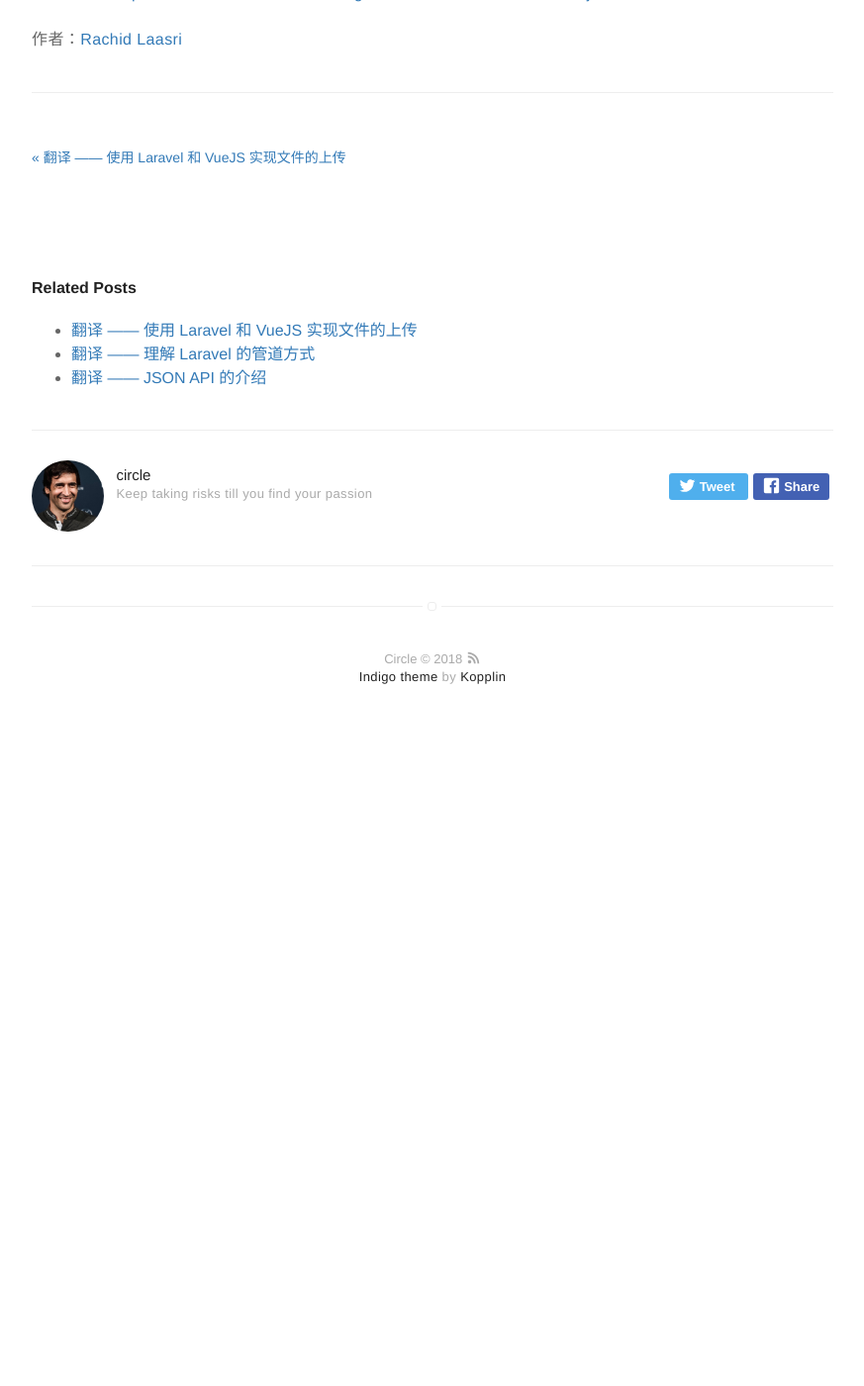
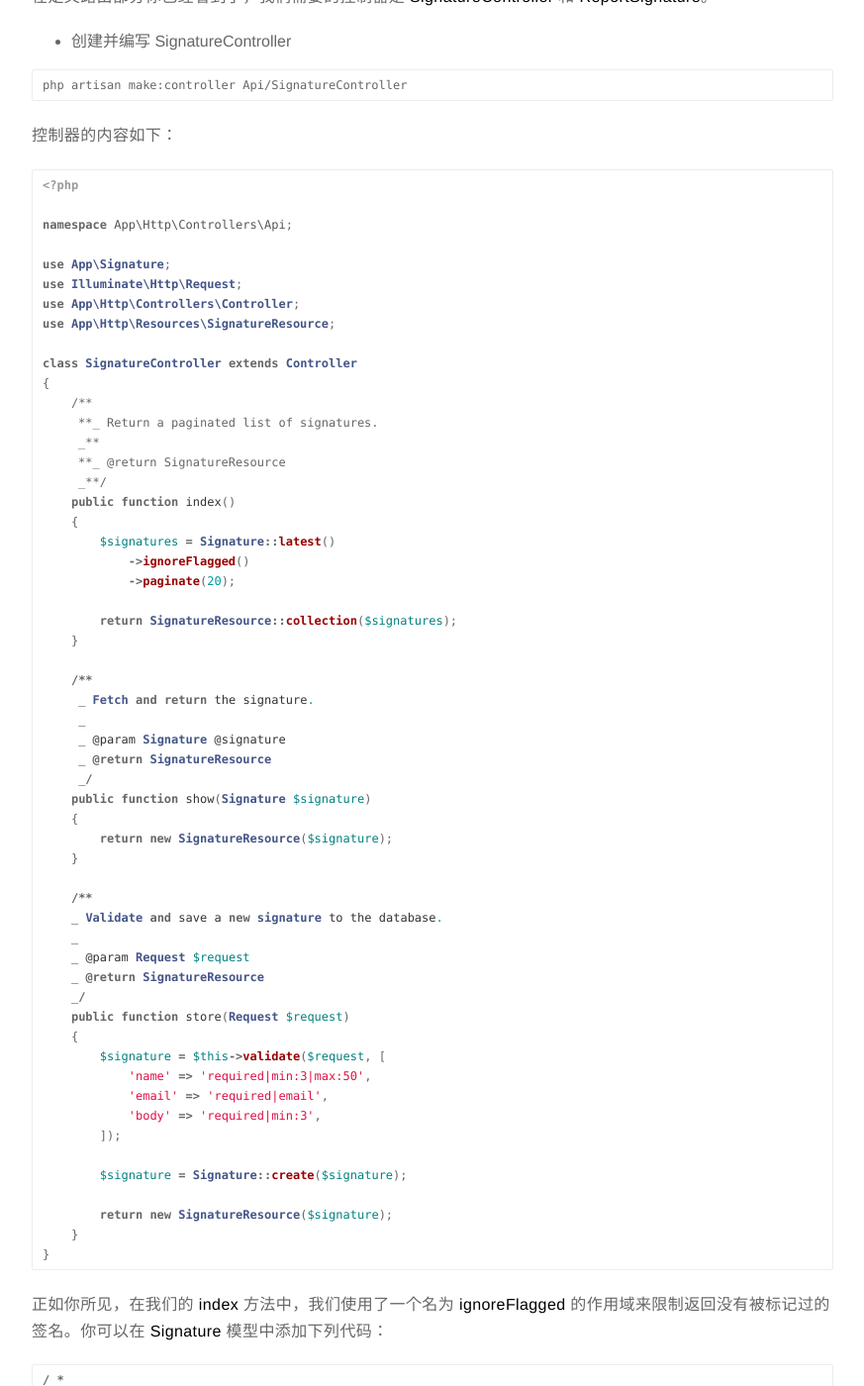
Before and after one commit to rust17/blog, a Jekyll site: the page built from _posts/2018-11-27-translation-Build-a-Guestbook-with-Laravel-and-Vue.js.markdown, in a window 1280 px wide and 1400 px high, scrolled down 4886 px. Shown: the whole window at 99% size, without its empty margins (203-1076 px from the left). Built offline with Jekyll 4.4.1, drawn with Linux system fonts in a browser that asks for light colours; comment, search, counter and statistics services are not loaded; before the commit the page ends 5642 px from its top, so only the background shows below that; some of the changed text lies outside the part shown.

Commit message:
update translation-Build-a-Guestbook-with-Laravel-and-Vue.js

````diff
--- a/_posts/2018-11-27-translation-Build-a-Guestbook-with-Laravel-and-Vue.js.markdown
+++ b/_posts/2018-11-27-translation-Build-a-Guestbook-with-Laravel-and-Vue.js.markdown
@@ -214,6 +214,139 @@ routes/api.php
     Route::put('signatures/{signature}/report', 'Api\ReportSignature@update');
 ```
 
+#### 创建控制器
+
+在定义路由部分你已经看到了，我们需要的控制器是 **SignatureController** 和 **ReportSignature**。
+
+* 创建并编写 SignatureController
+
+```shell
+php artisan make:controller Api/SignatureController
+```
+
+控制器的内容如下：
+
+```php
+<?php
+
+namespace App\Http\Controllers\Api;
+
+use App\Signature;
+use Illuminate\Http\Request;
+use App\Http\Controllers\Controller;
+use App\Http\Resources\SignatureResource;
+
+class SignatureController extends Controller
+{
+    /**
+     **_ Return a paginated list of signatures.
+     _**
+     **_ @return SignatureResource
+     _**/
+    public function index()
+    {
+        $signatures = Signature::latest()
+            ->ignoreFlagged()
+            ->paginate(20);
+
+        return SignatureResource::collection($signatures);
+    }
+
+    /**
+     _ Fetch and return the signature.
+     _
+     _ @param Signature @signature
+     _ @return SignatureResource
+     _/
+    public function show(Signature $signature)
+    {
+        return new SignatureResource($signature);
+    }
+
+    /**
+    _ Validate and save a new signature to the database.
+    _
+    _ @param Request $request
+    _ @return SignatureResource
+    _/
+    public function store(Request $request)
+    {
+        $signature = $this->validate($request, [
+            'name' => 'required|min:3|max:50',
+            'email' => 'required|email',
+            'body' => 'required|min:3',
+        ]);
+
+        $signature = Signature::create($signature);
+
+        return new SignatureResource($signature);
+    }
+}
+```
+
+正如你所见，在我们的 **index** 方法中，我们使用了一个名为 **ignoreFlagged** 的作用域来限制返回没有被标记过的签名。你可以在 **Signature** 模型中添加下列代码：
+
+```php
+/_*
+ _ Ignore flagged signatures.
+ _
+ _ @param $query
+ _ @return mixed
+ _/
+public function scopeIgnoreFlagged($query)
+{
+    return $query->where('flagged_at', null);
+}
+```
+
+* 创建以及编写 ReportSignature
+
+```shell
+php artisan make:controller Api/ReportSignature
+```
+
+以下是该文件所包含的内容：
+
+```php
+<?php
+
+namespace App\Http\Controllers\Api;
+
+use App\Signature;
+use App\Http\Controllers\Controller;
+
+class ReportSignature extends Controller
+{
+    /_*
+     _ Flag the given signature.
+     _
+     _ @param Signature $signature
+     _ @return Signature
+     _/
+    public function update(Signature $signature)
+    {
+        $signature->flag();
+
+        return $signature;
+    }
+}
+```
+
+当我们收到使用 Laravel 模型绑定的签名模型实例时，我们就调用一个 flag 方法将该实例的 **flagged_at** 属性值设置成当前时间，跟 Laravel 软删除的工作原理一致。你可以在 **Signature** 模型中通过定义这个方法添加这个功能。
+
+```php
+/_*
+ _ Flag the given signature.
+ _
+ _ @return bool
+ */
+public function flag()
+{
+    return $this->update(['flagged_at' => \Carbon\Carbon::now()]);
+}
+```
+
+
 ---
 原文地址：[https://scotch.io/tutorials/build-a-guestbook-with-laravel-and-vuejs](https://scotch.io/tutorials/build-a-guestbook-with-laravel-and-vuejs)
 
````
